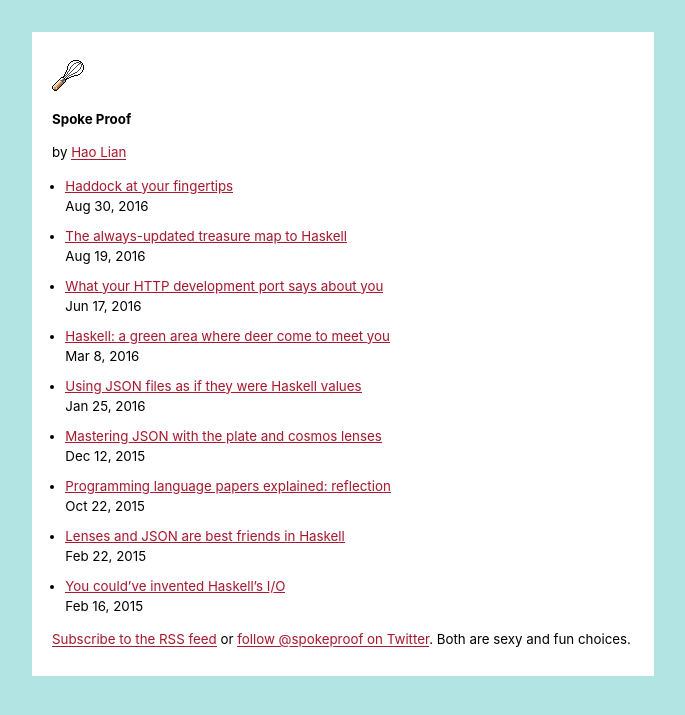
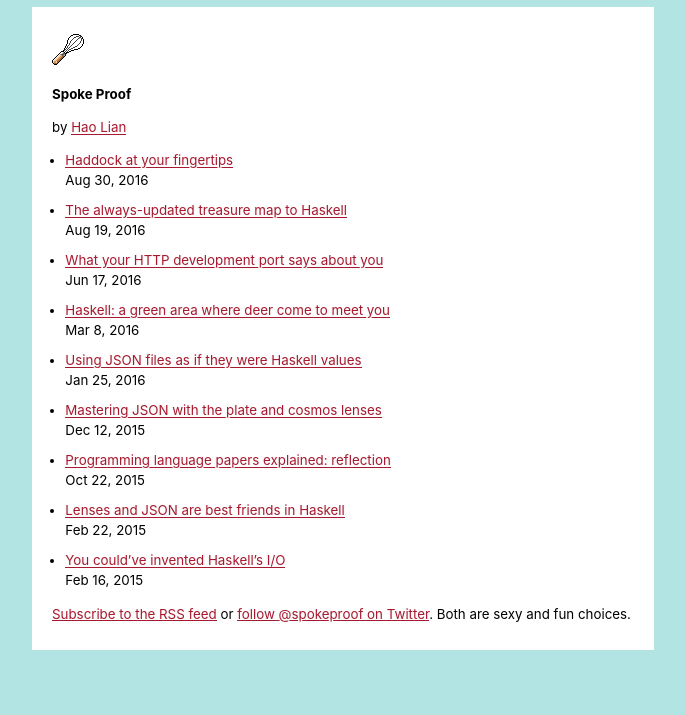
Before and after one commit to hlian/hao.codes, a Jekyll site: the page built from index.html, in a window 1280 px wide. Shown: the top 715 px of the page, without its empty margins (0-685 px from the left). Built offline with Jekyll 4.4.1, drawn with Linux system fonts in a browser that asks for light colours.

Commit message:
Update _layout.scss

```diff
--- a/_sass/_layout.scss
+++ b/_sass/_layout.scss
@@ -2,7 +2,7 @@ body {
   padding: 1rem 20px;
   max-width: 80ex;
   margin-left: 2.5%;
-  margin-top: 2.5%;
+  margin-top: 0.5rem;
   background: white;
 }
 
```
